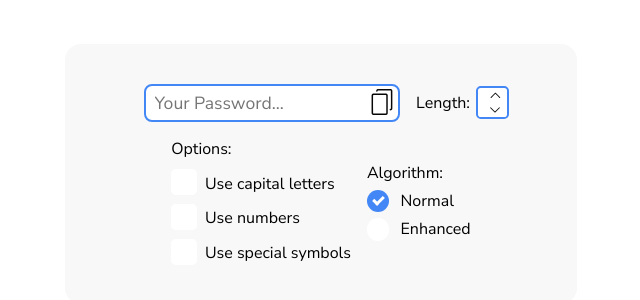
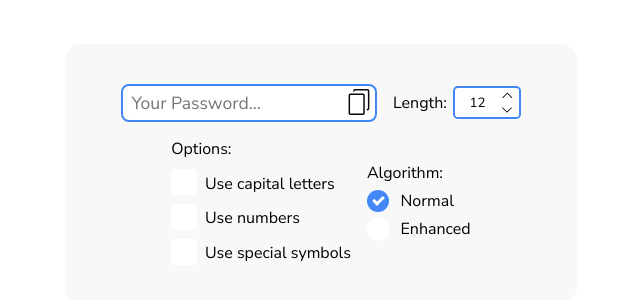
Before and after one commit to f1anderz/password_generator, a Vue app: page / in a window 1280 px wide. Shown: the part 226-526 px from the top of the page, without its empty margins (319-959 px from the left). Built offline with nearby package versions, Linux system fonts and the light colour scheme.

Commit message:
Corrected element size

```diff
--- a/src/components/PasswordLength.vue
+++ b/src/components/PasswordLength.vue
@@ -32,7 +32,7 @@ export default {
   flex-direction: row;
   align-items: center;
   gap: .4em;
-  width: 16%;
+  width: 25%;
 
   &-container {
     display: flex;
```
